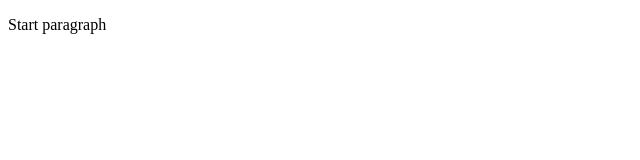
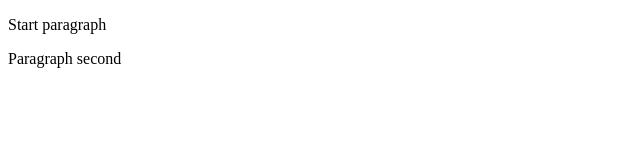
Before and after one commit to Mostarik/developer-portfolio-repo, a plain HTML site: page index.html in a window 1280 px wide. Shown: the whole page, without its empty margins (0-640 px from the left). Drawn offline with Linux system fonts and the light colour scheme.

Commit message:
Paragraph second

```diff
--- a/index.html
+++ b/index.html
@@ -9,5 +9,6 @@
 </head>
 <body>
     <p>Start paragraph</p>
+    <p>Paragraph second</p>
 </body>
 </html>
```
